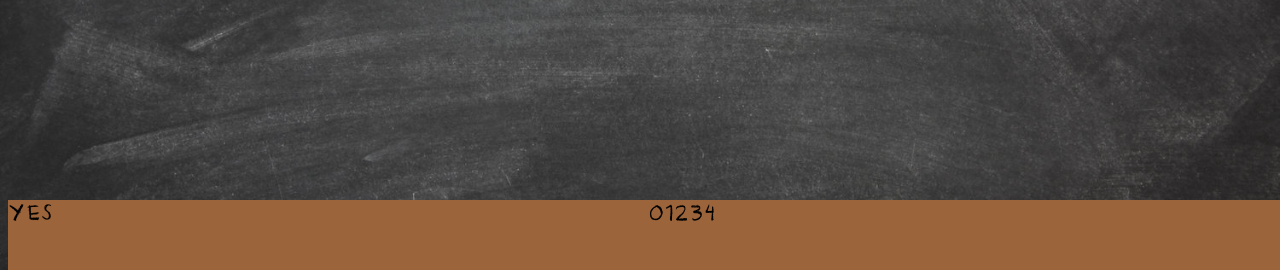
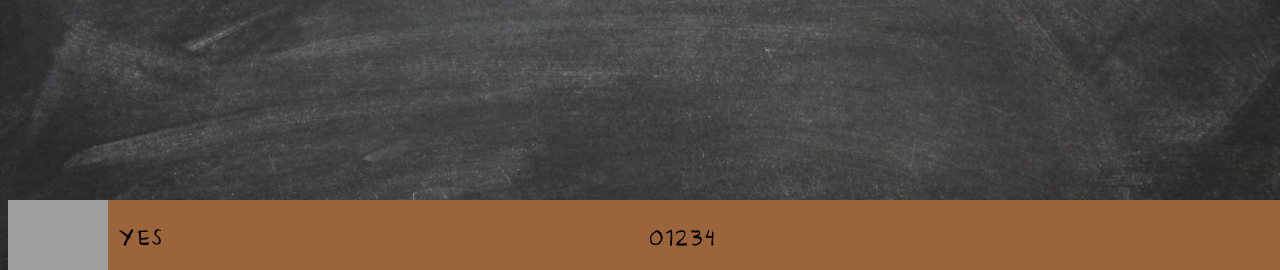
Before and after one commit to Alexandre2810/visual, a PHP site: page / in a window 1280 px wide. Shown: the part 530-800 px from the top of the page. Run offline with PHP 8.4, Linux system fonts and the light colour scheme; data that the repository does not hold is empty; some libraries are stand-ins or nearby versions; grey boxes are pictures that could not be loaded.

Commit message:
add sound

```diff
--- a/css/index.css
+++ b/css/index.css
@@ -60,9 +60,24 @@ footer {
 */
 
 #sound {
+    display: flex;
+    position: absolute;
+    flex-direction: row;
+    width: 100px;
+    height: 70px;
+}
+
+
+#son_on {
     position: absolute;
     width: 100px;
     height: 70px;
+}
+
+#toggle {
+    position: absolute;
+    top: 25px;
+    left: 110px;
 }
 
 #nav_container {
@@ -71,4 +86,5 @@ footer {
     flex-direction: row;
     width: 600px;
     left: 50%;
+    top: 25px;
 }
--- a/index.php
+++ b/index.php
@@ -113,7 +113,7 @@
 </body>
 <footer>
     <div id="sound">
-        <div id="icon_sound"></div>
+        <div id="icon_sound"><img src="img/sound_on" alt="icone son" id="son_on"></div>
         <span id="toggle">Yes</span>
     </div>
     <nav id="nav_container">
```
Also changed, not shown: img/sound_off.png (added), img/sound_on.png (added).
